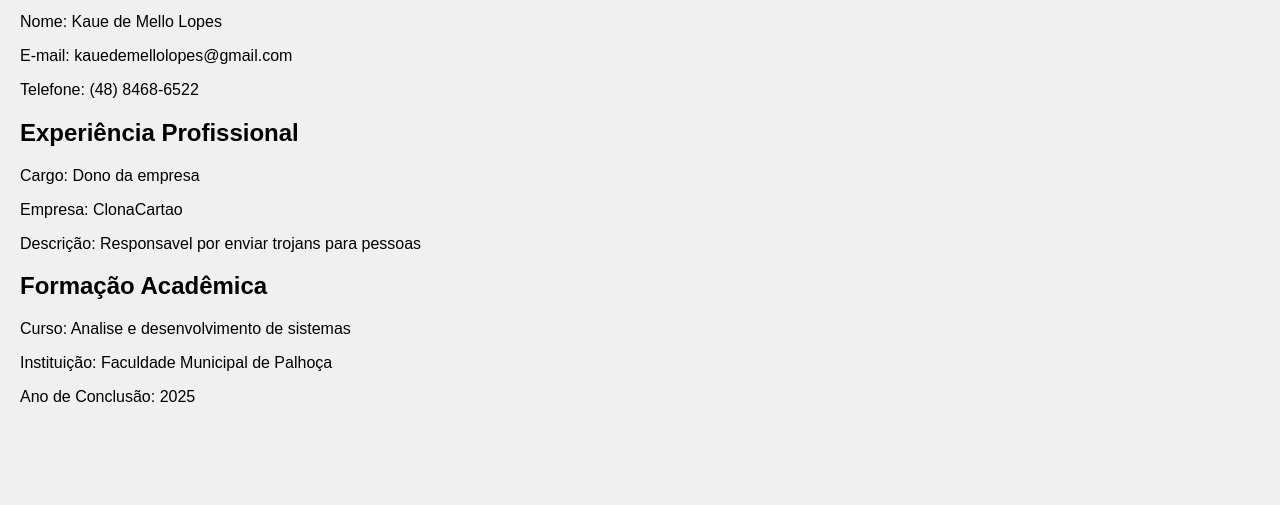
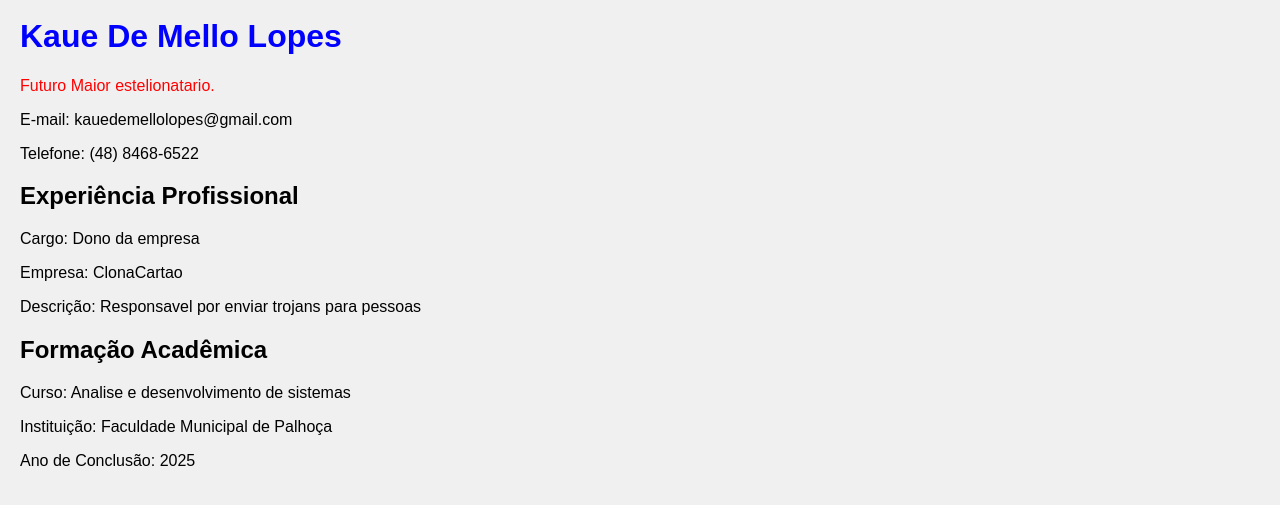
Before and after one commit to KaueMelloLopes/curriculo, a plain HTML site: page index.html in a window 1280 px wide. Shown: the part 361-866 px from the top of the page. Before the commit the page ends 803 px from the top, so only its background shows below. Drawn offline with Linux system fonts and the light colour scheme.

Commit message:
Update index.html

```diff
--- a/index.html
+++ b/index.html
@@ -36,7 +36,9 @@
     <div id="main-content">
         <h2>Dados Pessoais</h2>
         <img id="profile-image" src="https://encrypted-tbn0.gstatic.com/images?q=tbn:ANd9GcQkPhnFWK9ZCeIIcL4kt_cXUo8BLU4Z6BNtsg&usqp=CAU" alt="as vozes tao mi consumindo">
-        <p>Nome: Kaue de Mello Lopes</p>
+<h1 style="color:blue;">Kaue De Mello Lopes</h1>
+
+<p style="color:red;">Futuro Maior estelionatario.</p>
         <p>E-mail: kauedemellolopes@gmail.com</p>
         <p>Telefone: (48) 8468-6522</p>
 
```
